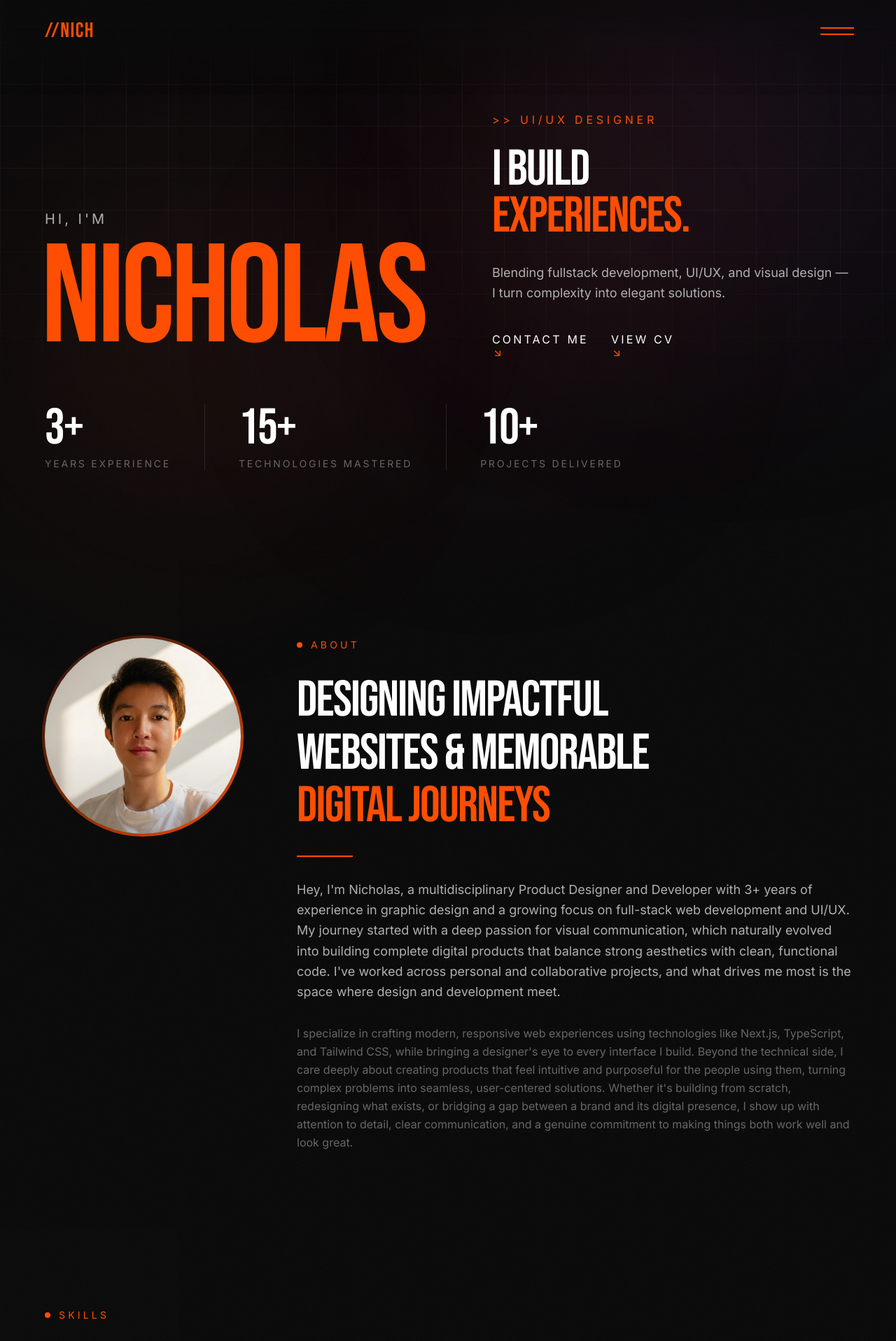
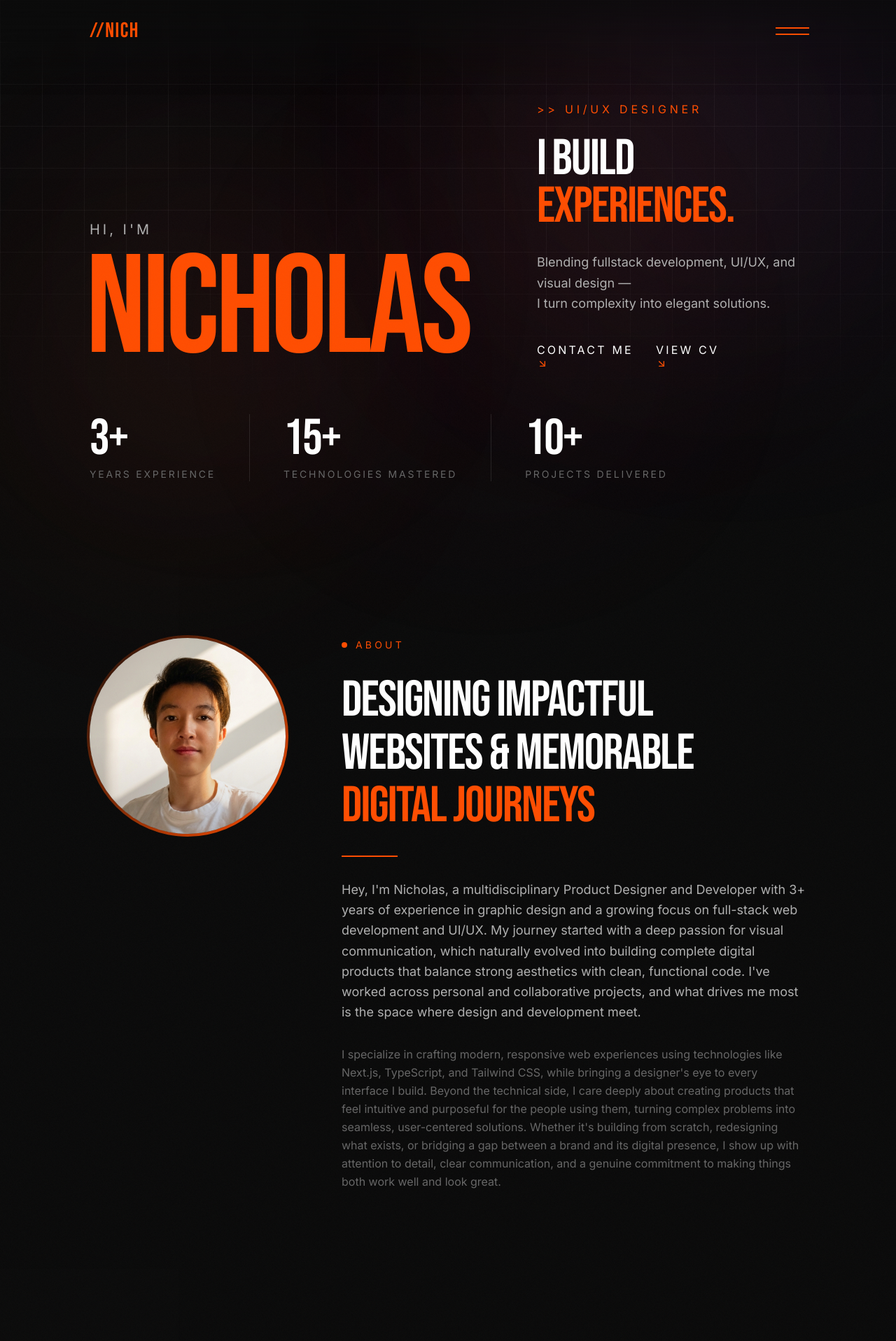
Before and after one commit to nicholas-0101/nicholas-webfolio, a Next.js app: page / in a window 1280 px wide. Shown: the top 1917 px of the page at 70% size. Built offline with nearby package versions, Linux system fonts and the light colour scheme.

Commit message:
change margin right left

```diff
--- a/src/app/(sections)/about.tsx
+++ b/src/app/(sections)/about.tsx
@@ -10,7 +10,7 @@ import {
 function AboutSection() {
   return (
     <MotionSection className="relative py-16 md:py-24 lg:py-28 grain">
-      <div className="px-8 md:px-12 lg:px-16">
+      <div className="px-8 md:px-24 lg:px-32">
         <div className="flex flex-col lg:flex-row gap-12 lg:gap-20 items-start">
           {/* Left: Profile picture (circle) */}
           <MotionSlide
--- a/src/app/(sections)/contact.tsx
+++ b/src/app/(sections)/contact.tsx
@@ -65,7 +65,7 @@ function ContactSection() {
 
   return (
     <MotionSection className="relative bg-[#0a0a0a] pt-16 md:pt-24 lg:pt-28 grain">
-      <div className="px-8 md:px-12 lg:px-16">
+      <div className="px-8 md:px-24 lg:px-32">
         {/* Contact form — centered */}
         <div className="flex justify-center pb-24 md:pb-32">
           <div className="w-full max-w-2xl">
--- a/src/app/(sections)/experience.tsx
+++ b/src/app/(sections)/experience.tsx
@@ -11,21 +11,24 @@ import {
 function ExperienceSection() {
   return (
     <MotionSection className="relative bg-[#0a0a0a] py-16 md:py-24 lg:py-28 grain">
-      <div className="max-w-[1400px] mx-auto px-6 md:px-10 lg:px-16">
+      <div className="px-8 md:px-24 lg:px-32">
         <div className="flex flex-col lg:flex-row gap-12 lg:gap-20">
           {/* Left: Timeline */}
           <div className="flex-[2] flex flex-col relative order-2 lg:order-1">
             {/* Vertical timeline line */}
-            <div className="absolute left-[7px] top-4 bottom-4 w-[2px] bg-white/5 hidden lg:block" />
+            <div className="absolute left-[7px] top-12 bottom-4 w-[2px] bg-white/5 hidden lg:block" />
 
             {experience.map((val, i) => (
               <MotionCard
                 key={val.id}
                 delay={i * 0.2}
-                className="relative pl-0 lg:pl-12 py-8 border-t border-white/5 first:border-t-0"
+                className="relative pl-0 lg:pl-12 py-8"
               >
-                {/* Timeline dot — orange */}
-                <div className="absolute left-0 top-10 w-4 h-4 rounded-full bg-[#FF4D00] border-[3px] border-[#0a0a0a] hidden lg:block" />
+                {/* Timeline dot — orange with pulse */}
+                <div className="absolute left-0 top-10 w-4 h-4 hidden lg:flex items-center justify-center">
+                  <span className="absolute inline-flex h-full w-full rounded-full bg-[#FF4D00] opacity-40 animate-ping" style={{ animationDuration: '2s' }} />
+                  <span className="relative inline-flex w-3 h-3 rounded-full bg-[#FF4D00]" />
+                </div>
 
                 <div className="flex flex-wrap items-center gap-3 mb-4">
                   <span className="inline-block text-[#FF4D00] text-xs tracking-[0.2em] uppercase px-3 py-1 rounded-full border border-[#FF4D00]/20 bg-[#FF4D00]/5">
--- a/src/app/(sections)/home.tsx
+++ b/src/app/(sections)/home.tsx
@@ -190,7 +190,7 @@ function HomeSection() {
       />
 
       {/* Hero content — two-column layout */}
-      <div className="relative z-10 flex flex-col justify-center px-8 md:px-12 lg:px-16 pt-20 md:pt-24">
+      <div className="relative z-10 flex flex-col justify-center px-8 md:px-24 lg:px-32 pt-20 md:pt-24">
         <div className="flex flex-col lg:flex-row lg:items-end lg:gap-16 xl:gap-24">
           {/* Left column — greeting + name */}
           <div className="lg:flex-1 text-left">
@@ -224,7 +224,7 @@ function HomeSection() {
           <div className="lg:flex-1 mt-8 lg:mt-0">
             {/* Auto-cycling role */}
             <motion.div
-              className="relative h-6 md:h-7 mb-6 overflow-hidden"
+              className="relative h-12 md:h-7 mb-6 overflow-hidden"
               variants={fadeUp}
               custom={0.3}
             >
@@ -306,7 +306,7 @@ function HomeSection() {
       </div>
 
       {/* Stats row — bottom of hero */}
-      <div className="relative z-10 px-8 md:px-12 lg:px-16 pb-12 md:pb-16">
+      <div className="relative z-10 px-8 md:px-24 lg:px-32 pb-12 md:pb-16">
         <div className="flex flex-wrap gap-8 md:gap-10 lg:gap-12">
           {stats.map((stat, i) => (
             <StatItem
--- a/src/app/(sections)/projects.tsx
+++ b/src/app/(sections)/projects.tsx
@@ -13,7 +13,7 @@ import {
 function PortofolioSection() {
   return (
     <MotionSection className="relative bg-[#0a0a0a] py-16 md:py-24 lg:py-28 grain">
-      <div className="px-8 md:px-12 lg:px-16">
+      <div className="px-8 md:px-24 lg:px-32">
         {/* Section header */}
         <div className="mb-16 md:mb-20">
           <MotionFade>
--- a/src/app/(sections)/skills.tsx
+++ b/src/app/(sections)/skills.tsx
@@ -90,7 +90,7 @@ const allTags = [...new Set(skillCards.flatMap((card) => card.tags))];
 function SkillsSection() {
   return (
     <MotionSection className="relative bg-[#0a0a0a] py-16 md:py-24 lg:py-28 grain" threshold={0.05}>
-      <div className="px-8 md:px-12 lg:px-16">
+      <div className="px-8 md:px-24 lg:px-32">
         {/* Section header — two-column */}
         <div className="flex flex-col lg:flex-row lg:items-end lg:justify-between gap-6 pb-16 md:pb-20">
           <div>
--- a/src/app/(sections)/testimonial.tsx
+++ b/src/app/(sections)/testimonial.tsx
@@ -61,7 +61,7 @@ const testimony = [
 function TestimonialSection() {
   return (
     <MotionSection className="relative bg-[#0a0a0a] py-16 md:py-24 lg:py-28 grain">
-      <div className="px-8 md:px-12 lg:px-16">
+      <div className="px-8 md:px-24 lg:px-32">
         {/* Section header */}
         <div className="mb-16 md:mb-20">
           <MotionFade>
--- a/src/app/coreComponents/navbar.tsx
+++ b/src/app/coreComponents/navbar.tsx
@@ -124,7 +124,7 @@ function Navbar() {
               "linear-gradient(to bottom, rgba(10,10,10,0.6) 0%, rgba(10,10,10,0.2) 40%, transparent 100%)",
           }}
         />
-        <div className="relative px-8 md:px-12 lg:px-16 flex items-center justify-between pointer-events-auto">
+        <div className="relative px-8 md:px-12 lg:px-32 flex items-center justify-between pointer-events-auto">
           {/* Logo — only visible after scrolling past hero name */}
           <button
             onClick={() => {
--- a/src/app/projects/[slug]/page.tsx
+++ b/src/app/projects/[slug]/page.tsx
@@ -40,7 +40,7 @@ export default async function ProjectDetail({
       <Navbar />
 
       <div className="relative bg-[#0a0a0a] grain w-full">
-        <div className="pt-32 pb-24 px-8 md:px-12 lg:px-16 max-w-7xl mx-auto">
+        <div className="pt-32 pb-24 px-8 md:px-12 lg:px-32">
           {/* Back Button */}
           <MotionFade className="mb-8">
             <BackButton />
@@ -61,7 +61,7 @@ export default async function ProjectDetail({
 
           {/* Project Thumbnail */}
           <MotionFade delay={0.2}>
-            <div className="relative w-full aspect-video bg-[#111] rounded-3xl overflow-hidden border border-white/5 hover:border-[#FF4D00]/50 transition-all duration-500 mb-16 md:mb-24 shadow-[0_20px_50px_-20px_rgba(255,77,0,0.1)]">
+            <div className="relative w-full max-w-5xl mx-auto aspect-video bg-[#111] rounded-3xl overflow-hidden border border-white/5 hover:border-[#FF4D00]/50 transition-all duration-500 mb-16 md:mb-24 shadow-[0_20px_50px_-20px_rgba(255,77,0,0.1)]">
               <Image
                 src={project.thumbnail}
                 alt={project.title}
```
